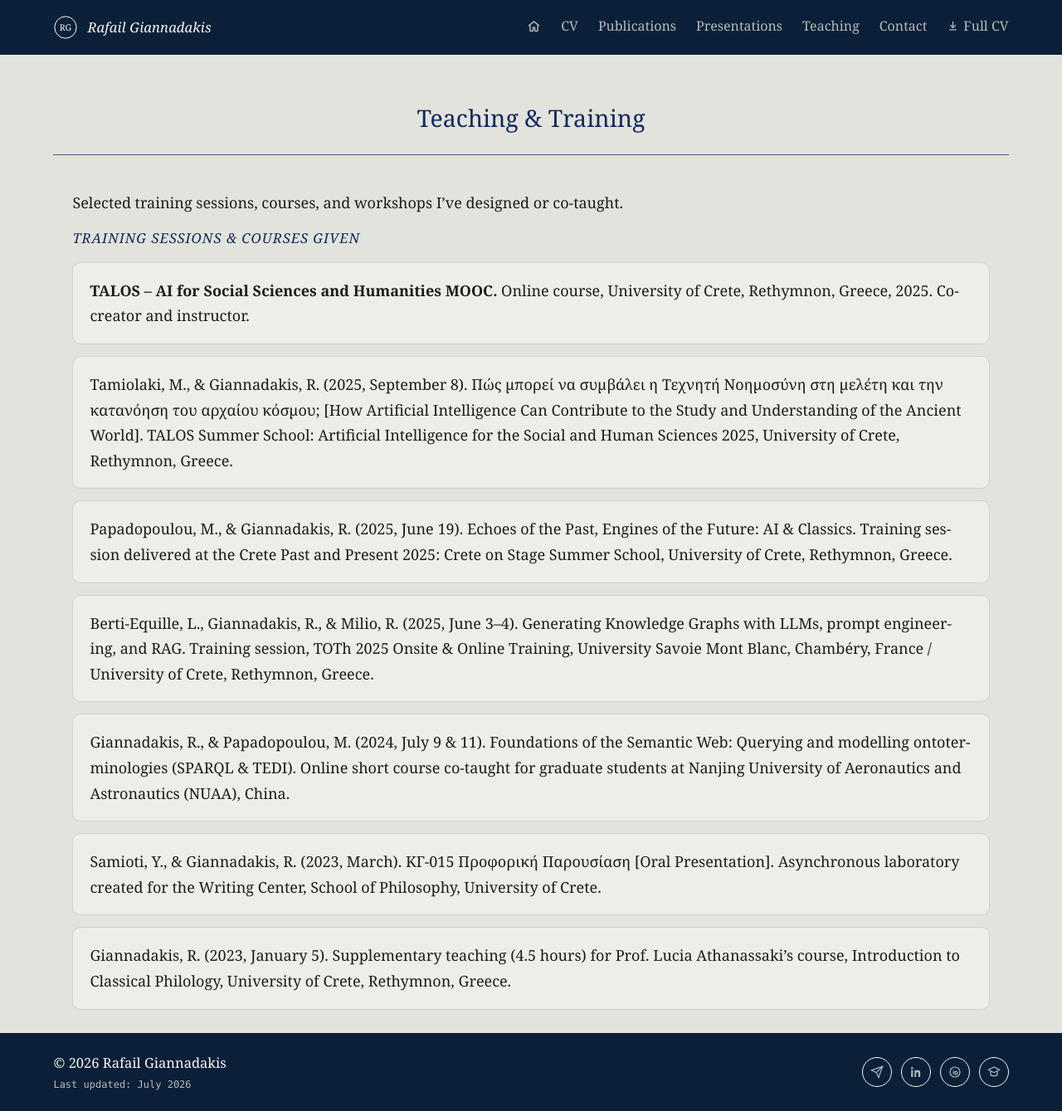
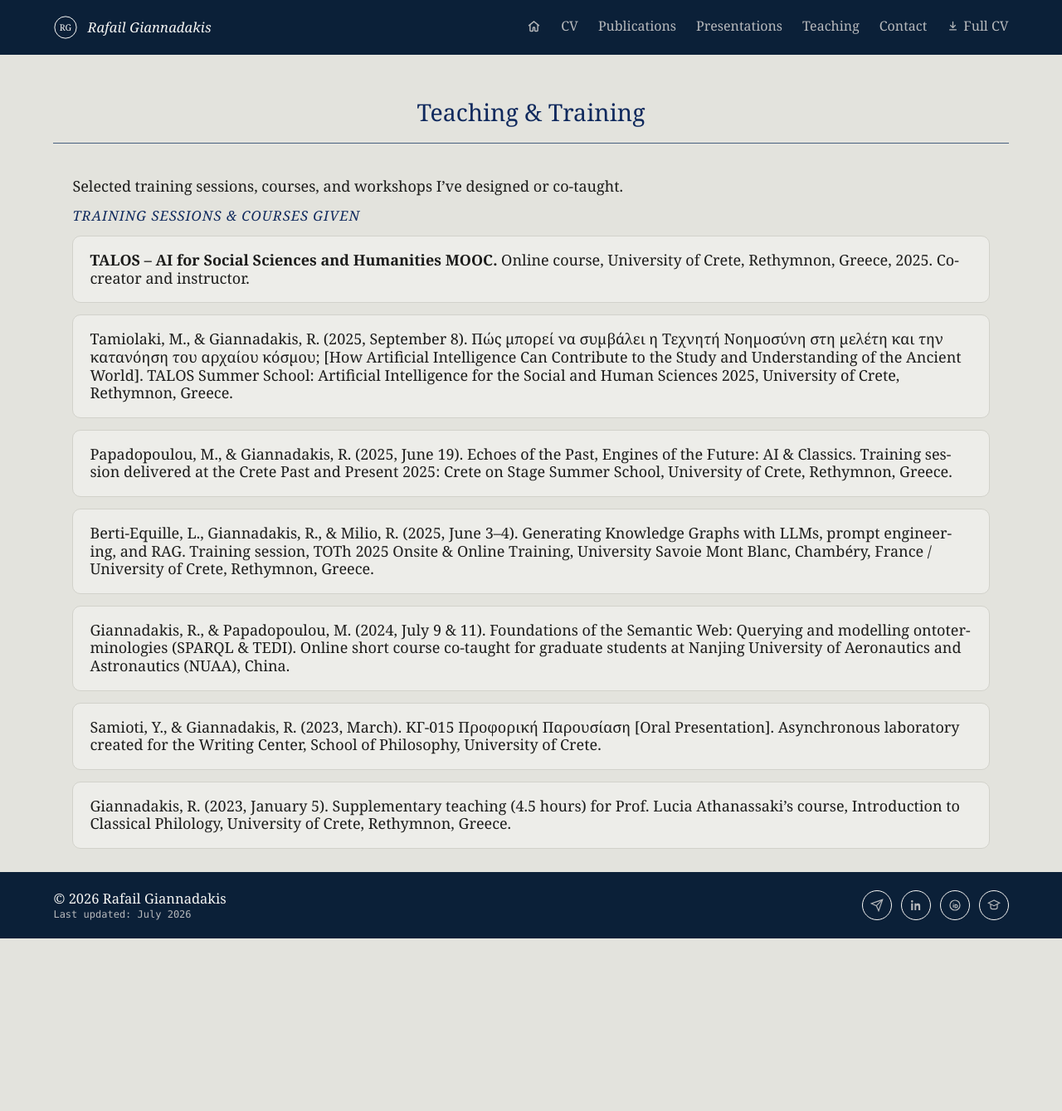
Before and after one commit to rgiannadakis/rgiannadakis.github.io, a Jekyll site: the page built from teaching.md, in a window 1280 px wide and 1339 px high. Shown: the whole window at 83% size. Built offline with Jekyll 4.4.1, drawn with Linux system fonts in a browser that asks for light colours.

Commit message:
site updates

```diff
--- a/assets/css/style.css
+++ b/assets/css/style.css
@@ -24,7 +24,7 @@ body{
   color:var(--ink);
   font-family:var(--serif);
   font-size:19px;
-  line-height:1.7;
+  line-height:1.2;
   -webkit-font-smoothing:antialiased;
 }
 a{color:inherit;}
```
